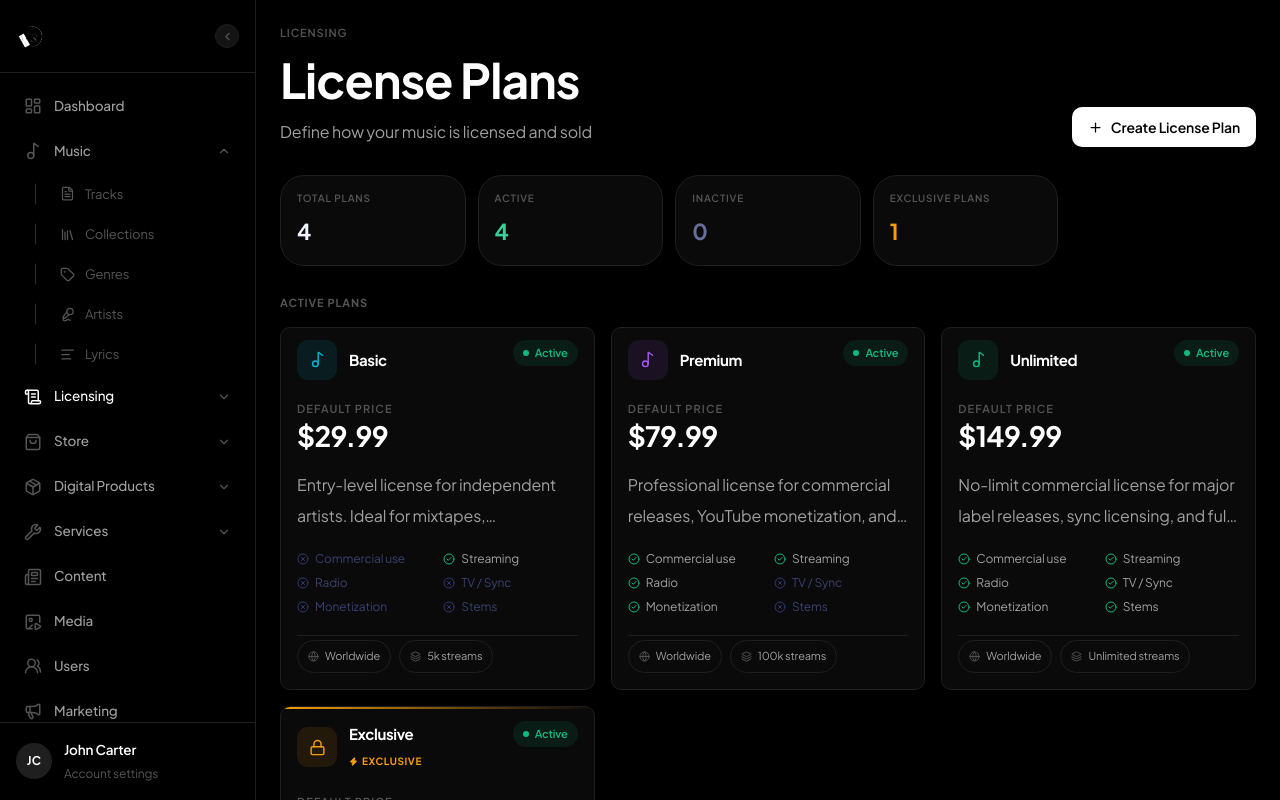
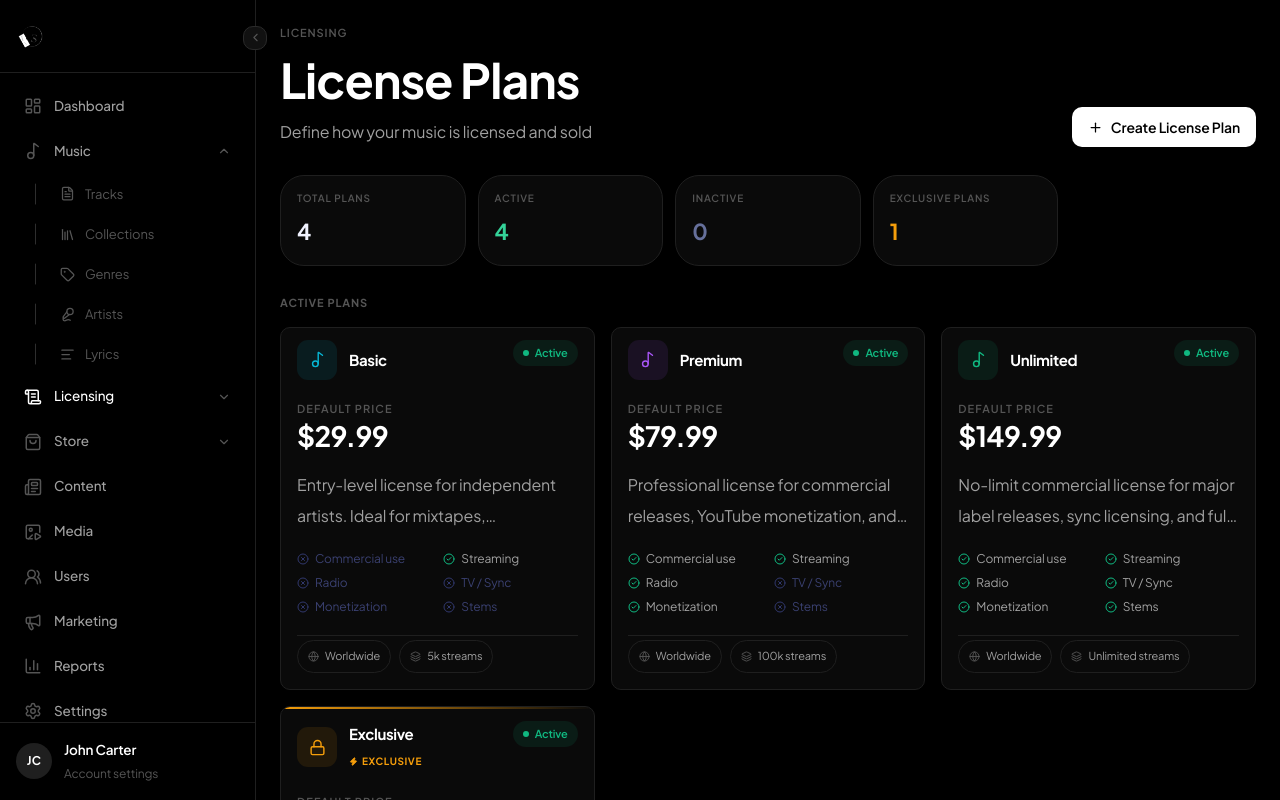
Before and after one commit to Hancho7/sidez-music, a Next.js app: page /licensing/plans in a window 1280 px wide. Shown: the top 800 px of the page. Built offline with nearby package versions, Linux system fonts and the light colour scheme.

Commit message:
feat(ui): update Sidebar with new routes and collapse behavior

```diff
--- a/components/ui/Sidebar.tsx
+++ b/components/ui/Sidebar.tsx
@@ -9,11 +9,11 @@ import { useState } from "react";
 import {
   LayoutDashboard, Music2, FileText, Library, Tag, Mic2, AlignLeft,
   ScrollText, DollarSign, ShoppingBag, ShoppingCart, Users, Ticket,
-  BadgePercent, Package, Drum, Shirt, Wrench, ClipboardList, Newspaper,
-  ImagePlay, UsersRound, Megaphone, BarChart3, Settings,
-  ChevronLeft, ChevronRight, ChevronDown,
+  BadgePercent, Newspaper, ImagePlay, UsersRound, Megaphone, BarChart3,
+  Settings, ChevronLeft, ChevronRight, ChevronDown,
 } from "lucide-react";
 import { useSidebar } from "./SidebarContext";
+import Button from "./Button";
 
 type NavChild = { label: string; href: string; icon: React.ReactNode };
 type NavItem = { label: string; icon: React.ReactNode; href?: string; children?: NavChild[] };
@@ -46,20 +46,6 @@ const NAV: NavItem[] = [
       { label: "Coupons", href: "/store/coupons", icon: <BadgePercent size={15} /> },
     ],
   },
-  {
-    label: "Digital Products", icon: <Package size={18} />,
-    children: [
-      { label: "Sound Kits", href: "/products/sound-kits", icon: <Drum size={15} /> },
-      { label: "Merchandise", href: "/products/merchandise", icon: <Shirt size={15} /> },
-    ],
-  },
-  {
-    label: "Services", icon: <Wrench size={18} />,
-    children: [
-      { label: "Services", href: "/services/list", icon: <Wrench size={15} /> },
-      { label: "Orders", href: "/services/orders", icon: <ClipboardList size={15} /> },
-    ],
-  },
   { label: "Content", icon: <Newspaper size={18} />, href: "/content" },
   { label: "Media", icon: <ImagePlay size={18} />, href: "/media" },
   { label: "Users", icon: <UsersRound size={18} />, href: "/users" },
@@ -71,7 +57,6 @@ const NAV: NavItem[] = [
 const S = {
   sidebar: { background: "#000000", borderRight: "1px solid #1f1f1f" },
   logoBorder: { borderBottom: "1px solid #1f1f1f" },
-  collapseBtn: { background: "#141414", border: "1px solid #1f1f1f", color: "#555555" },
   navArea: { scrollbarWidth: "thin" as const, scrollbarColor: "rgba(255,255,255,0.1) transparent" },
   footerBorder: { borderTop: "1px solid #1f1f1f" },
   avatar: { background: "#1f1f1f" },
@@ -87,6 +72,9 @@ const S = {
   rowHoverBg: "#141414",
 };
 
+// Vertical centre of the logo bar: py-5 = 20px top + 20px bottom, logo = 32px → centre at 36px
+const TOGGLE_TOP = 36;
+
 export default function Sidebar() {
   const pathname = usePathname();
   const { collapsed, toggle } = useSidebar();
@@ -101,36 +89,64 @@ export default function Sidebar() {
   const isGroupActive = (item: NavItem) => item.children?.some(c => pathname.startsWith(c.href));
 
   return (
+    /*
+     * overflow-hidden is removed from the aside so the toggle button can
+     * hang over the right edge when collapsed. The inner nav still clips
+     * horizontally via overflow-x-hidden on its own element.
+     */
     <motion.aside
       animate={{ width: collapsed ? 72 : 256 }}
       transition={{ duration: 0.25, ease: [0.4, 0, 0.2, 1] }}
-      className="fixed top-0 left-0 h-dvh flex flex-col overflow-hidden z-[300]"
+      className="fixed top-0 left-0 h-dvh flex flex-col z-[300]"
       style={S.sidebar}
       aria-label="Main navigation"
     >
-      {/* Logo */}
+      {/* ── Logo bar ── */}
       <div className="flex items-center gap-3 px-4 py-5 flex-shrink-0" style={S.logoBorder}>
         <Image
           src="/assets/logo/ss-no-bg.png"
           alt="Sidez Logo"
           width={32}
           height={32}
-          className="object-contain"
+          className="object-contain flex-shrink-0"
           priority
         />
-        <button
+      </div>
+
+      {/*
+       * ── Collapse toggle ──
+       *
+       * Absolutely positioned relative to the aside so it can overhang
+       * the right border without being clipped.
+       *
+       * Expanded  → right edge of the button aligns with the sidebar border
+       *             (translateX(50%) centres it on the border line)
+       * Collapsed → pulled a little further right (translateX(60%)) so
+       *             ~60 % of the button peeks out, hinting it can be opened
+       *
+       * top is computed to land in the vertical centre of the logo bar:
+       *   py-5 (20px) + half of logo (16px) = 36px, minus half of btn (12px) = 24px
+       */}
+      <motion.div
+        className="absolute z-[400]"
+        style={{ top: TOGGLE_TOP - 12 }}   // 24px — vertically centred on the logo row
+        animate={{
+          right: collapsed ? -6 : 0,        // -6 → half the 12px button radius peeks past the border
+          x: collapsed ? "50%" : "50%",     // always translate so the button straddles the right edge
+        }}
+        transition={{ duration: 0.25, ease: [0.4, 0, 0.2, 1] }}
+      >
+        <Button
+          variant="ghost"
+          size="sm"
           onClick={toggle}
           aria-label={collapsed ? "Expand sidebar" : "Collapse sidebar"}
-          className="ml-auto flex items-center justify-center w-6 h-6 rounded-lg flex-shrink-0 cursor-pointer"
-          style={S.collapseBtn}
-          onMouseEnter={e => { (e.currentTarget as HTMLElement).style.background = "#1a1a1a"; (e.currentTarget as HTMLElement).style.color = "#ffffff"; }}
-          onMouseLeave={e => { (e.currentTarget as HTMLElement).style.background = "#141414"; (e.currentTarget as HTMLElement).style.color = "#555555"; }}
-        >
-          {collapsed ? <ChevronRight size={13} /> : <ChevronLeft size={13} />}
-        </button>
-      </div>
+          icon={collapsed ? <ChevronRight size={13} /> : <ChevronLeft size={13} />}
+          className="w-6 h-6 !px-0 !py-0 !rounded-[10px] !border-[#2a2a2a] !bg-[#111111] !text-[#555555] hover:!text-white hover:!bg-[#1a1a1a]"
+        />
+      </motion.div>
 
-      {/* Nav */}
+      {/* ── Nav ── */}
       <nav className="flex-1 overflow-y-auto overflow-x-hidden py-3 px-3" style={S.navArea}>
         <ul className="flex flex-col gap-0.5 list-none m-0 p-0">
           {NAV.map(item => {
@@ -145,7 +161,7 @@ export default function Sidebar() {
                   <button
                     onClick={() => toggleGroup(item.label)}
                     aria-expanded={groupOpen}
-                    className="flex items-center gap-3 w-full px-3 py-2.5 rounded-xl border-0 bg-transparent text-left cursor-pointer whitespace-nowrap relative"
+                    className="flex items-center gap-3 w-full px-3 py-2.5 rounded-[10px] border-0 bg-transparent text-left cursor-pointer whitespace-nowrap relative"
                     style={groupActive ? S.rowActive : S.rowIdle}
                     onMouseEnter={e => { if (!groupActive) { (e.currentTarget as HTMLElement).style.background = S.rowHoverBg; (e.currentTarget as HTMLElement).style.color = "#ffffff"; } }}
                     onMouseLeave={e => { if (!groupActive) { (e.currentTarget as HTMLElement).style.background = "transparent"; (e.currentTarget as HTMLElement).style.color = "#a0a0a0"; } }}
@@ -153,6 +169,7 @@ export default function Sidebar() {
                     <span className="flex items-center flex-shrink-0" style={groupActive ? S.iconActive : S.iconIdle}>
                       {item.icon}
                     </span>
+
                     <AnimatePresence initial={false}>
                       {!collapsed && (
                         <motion.span
@@ -166,6 +183,7 @@ export default function Sidebar() {
                         </motion.span>
                       )}
                     </AnimatePresence>
+
                     <AnimatePresence initial={false}>
                       {!collapsed && (
                         <motion.div initial={{ opacity: 0 }} animate={{ opacity: 1 }} exit={{ opacity: 0 }} transition={{ duration: 0.15 }}>
@@ -180,14 +198,15 @@ export default function Sidebar() {
                         </motion.div>
                       )}
                     </AnimatePresence>
+
                     {collapsed && groupActive && (
-                      <span className="absolute right-2 top-1/2 -translate-y-1/2 w-1.5 h-1.5 rounded-full bg-white" />
+                      <span className="absolute right-2 top-1/2 -translate-y-1/2 w-1.5 h-1.5 rounded-[10px] bg-white" />
                     )}
                   </button>
                 ) : (
                   <Link
                     href={item.href!}
-                    className="flex items-center gap-3 w-full px-3 py-2.5 rounded-xl no-underline whitespace-nowrap relative"
+                    className="flex items-center gap-3 w-full px-3 py-2.5 rounded-[10px] no-underline whitespace-nowrap relative"
                     style={leafActive ? { ...S.rowActive, background: "rgba(255,255,255,0.06)" } : S.rowIdle}
                     onMouseEnter={e => { if (!leafActive) { (e.currentTarget as HTMLElement).style.background = S.rowHoverBg; (e.currentTarget as HTMLElement).style.color = "#ffffff"; } }}
                     onMouseLeave={e => { if (!leafActive) { (e.currentTarget as HTMLElement).style.background = "transparent"; (e.currentTarget as HTMLElement).style.color = "#a0a0a0"; } }}
@@ -195,6 +214,7 @@ export default function Sidebar() {
                     <span className="flex items-center flex-shrink-0" style={leafActive ? S.iconActive : S.iconIdle}>
                       {item.icon}
                     </span>
+
                     <AnimatePresence initial={false}>
                       {!collapsed && (
                         <motion.span
@@ -208,8 +228,9 @@ export default function Sidebar() {
                         </motion.span>
                       )}
                     </AnimatePresence>
+
                     {collapsed && leafActive && (
-                      <span className="absolute right-2 top-1/2 -translate-y-1/2 w-1.5 h-1.5 rounded-full bg-white" />
+                      <span className="absolute right-2 top-1/2 -translate-y-1/2 w-1.5 h-1.5 rounded-[10px] bg-white" />
                     )}
                   </Link>
                 )}
@@ -231,13 +252,13 @@ export default function Sidebar() {
                           <li key={child.href} className="list-none">
                             <Link
                               href={child.href}
-                              className="flex items-center gap-2.5 px-3 py-2 rounded-xl text-[13px] no-underline relative whitespace-nowrap"
+                              className="flex items-center gap-2.5 px-3 py-2 rounded-[10px] text-[13px] no-underline relative whitespace-nowrap"
                               style={childActive ? S.childActive : S.childIdle}
                               onMouseEnter={e => { if (!childActive) { (e.currentTarget as HTMLElement).style.background = S.rowHoverBg; (e.currentTarget as HTMLElement).style.color = "#ffffff"; } }}
                               onMouseLeave={e => { if (!childActive) { (e.currentTarget as HTMLElement).style.background = "transparent"; (e.currentTarget as HTMLElement).style.color = "#555555"; } }}
                             >
                               <span
-                                className="absolute left-[-13px] top-1/2 -translate-y-1/2 w-px rounded-full"
+                                className="absolute left-[-13px] top-1/2 -translate-y-1/2 w-px rounded-[10px]"
                                 style={childActive ? S.tickActive : S.tickIdle}
                               />
                               <span className="flex items-center flex-shrink-0">{child.icon}</span>
@@ -255,14 +276,19 @@ export default function Sidebar() {
         </ul>
       </nav>
 
-      {/* User footer */}
-      <div className="flex items-center gap-3 px-4 py-4 flex-shrink-0" style={S.footerBorder}>
+      {/* ── User footer ── */}
+      <Link
+        href="/account-settings"
+        className="flex items-center gap-3 px-4 py-4 flex-shrink-0 no-underline"
+        style={S.footerBorder}
+      >
         <div
           className="w-9 h-9 rounded-full flex items-center justify-center text-[12px] font-bold text-white flex-shrink-0 tracking-wide"
           style={S.avatar}
         >
           JC
         </div>
+
         <AnimatePresence initial={false}>
           {!collapsed && (
             <motion.div
@@ -281,7 +307,7 @@ export default function Sidebar() {
             </motion.div>
           )}
         </AnimatePresence>
-      </div>
+      </Link>
     </motion.aside>
   );
 }
```
